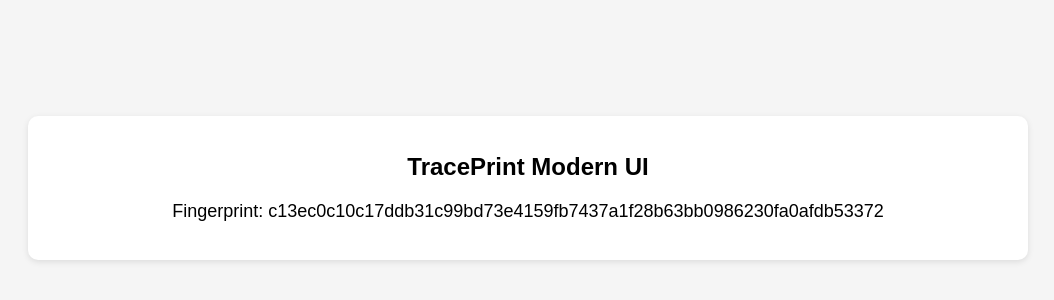
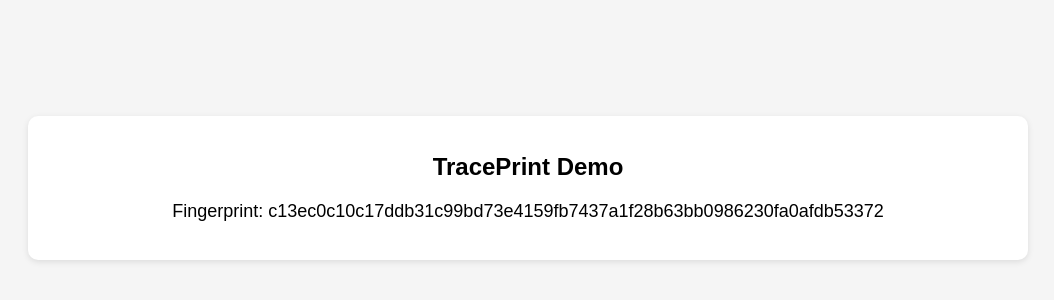
Before and after one commit to Clevis22/TracePrint, a website: page index.html in a window 1280 px wide. Shown: the part 212-512 px from the top of the page, without its empty margins (112-1166 px from the left). Drawn offline with Linux system fonts and the light colour scheme.

Commit message:
Update index.html

```diff
--- a/index.html
+++ b/index.html
@@ -3,7 +3,7 @@
 <head>
   <meta charset="UTF-8">
   <meta name="viewport" content="width=device-width, initial-scale=1.0">
-  <title>TracePrint</title>
+  <title>TracePrint Demo</title>
   <style>
     body {
       font-family: Arial, sans-serif;
@@ -42,7 +42,7 @@
 </head>
 <body>
   <div class="container">
-    <h1>TracePrint Modern UI</h1>
+    <h1>TracePrint Demo</h1>
     <p id="id">Fingerprint: Loading...</p>
   </div>
 
```
